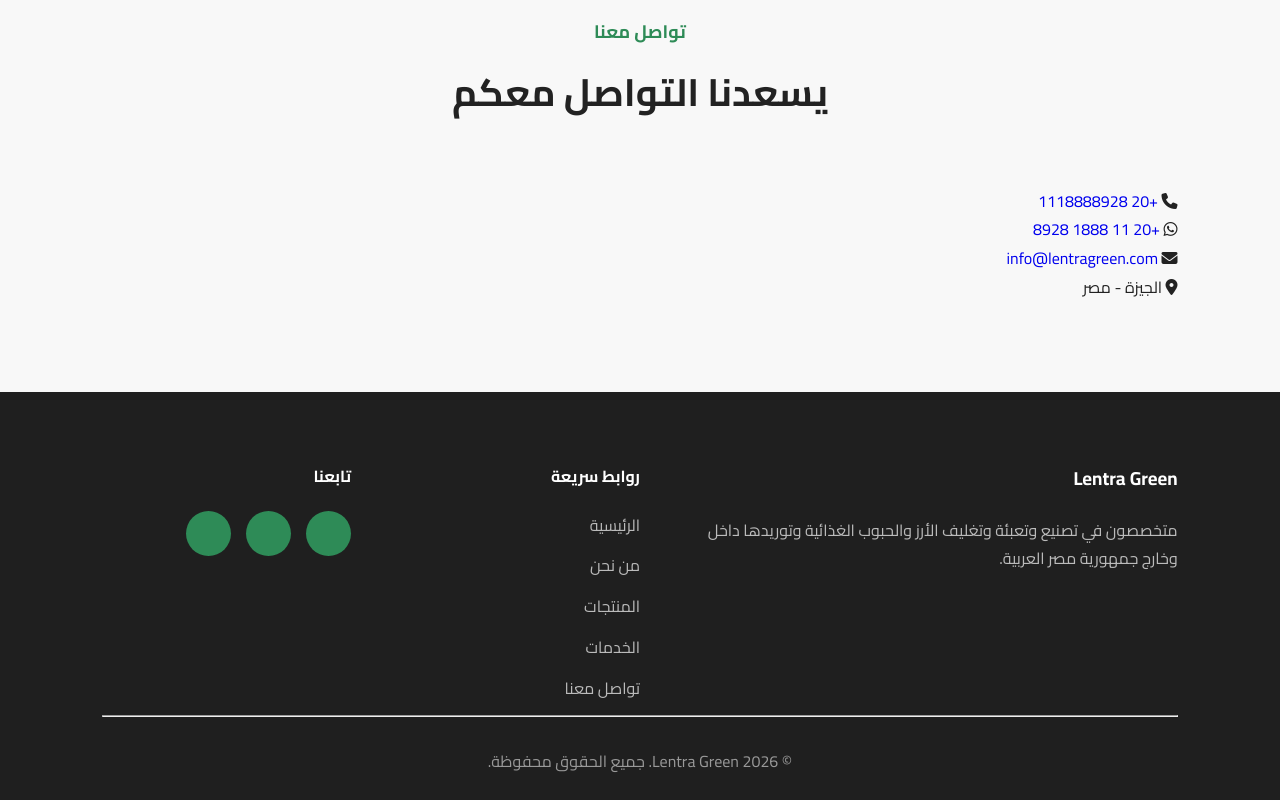
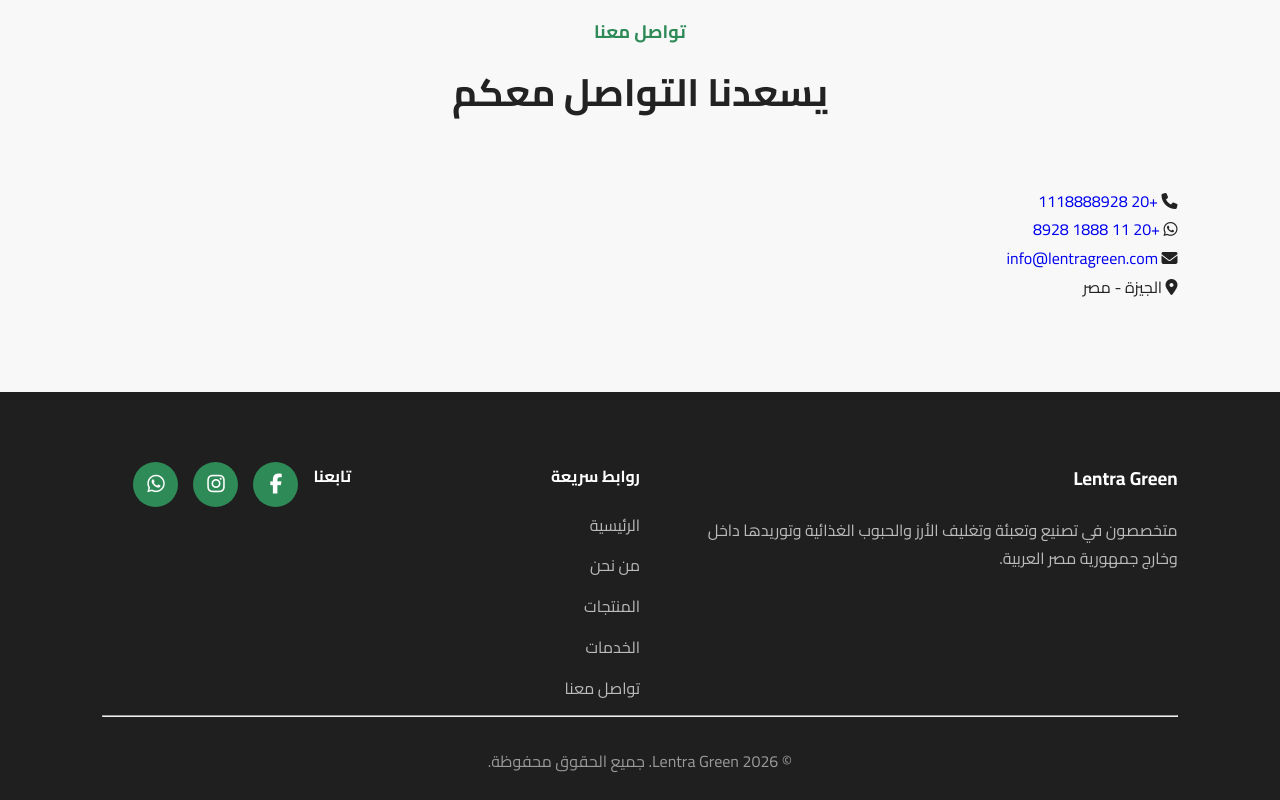
Before and after one commit to Lentragreen/Lentra-green, a plain HTML site: page index.html in a window 1280 px wide. Shown: the part 4858-5658 px from the top of the page. Drawn offline with Linux system fonts and the light colour scheme.

Commit message:
Update index.html

```diff
--- a/index.html
+++ b/index.html
@@ -421,18 +421,18 @@
 
         <div>
 
-            <h4>تابعنا</h4>
-
-            <div class="social">
-
-                <a href="#"><i class="https://www.facebook.com/share/1Bx6KSzUpD/?mibextid=wwXIfr"></i></a>
-
-                <a href="#"><i class="https://www.instagram.com/lentragreen?bqrl=ZThldzkxcWxuc25x"></i></a>
-
-                <a href="#"><i class="https://wa.me/201118888928"></i></a>
-
-            </div>
-
+           <div class="social">
+    <h4>تابعنا</h4>
+    <a href="https://www.facebook.com/share/1Bx6KSzUpD/?mibextid=wwXIfr" target="_blank">
+        <i class="fa-brands fa-facebook-f"></i>
+    </a>
+    <a href="https://www.instagram.com/Lentragreen?igsh=ZTh1dzkcxchxuc25x" target="_blank">
+        <i class="fa-brands fa-instagram"></i>
+    </a>
+    <a href="https://wa.me/201118888928" target="_blank">
+        <i class="fa-brands fa-whatsapp"></i>
+    </a>
+</div>
         </div>
 
     </div>
```
